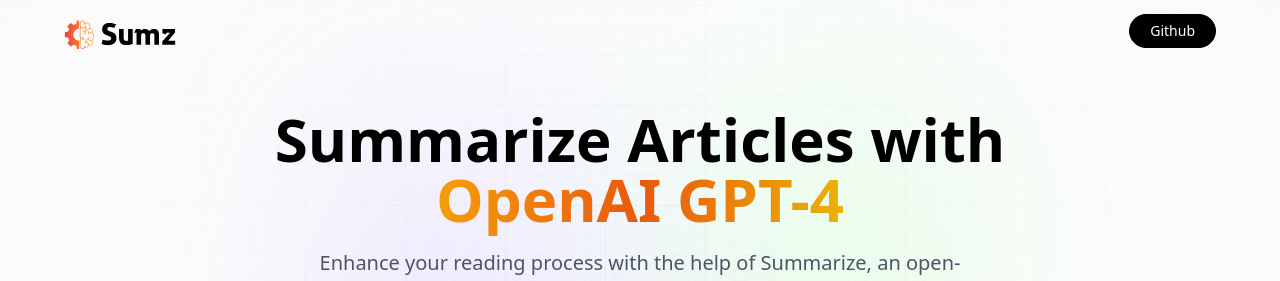
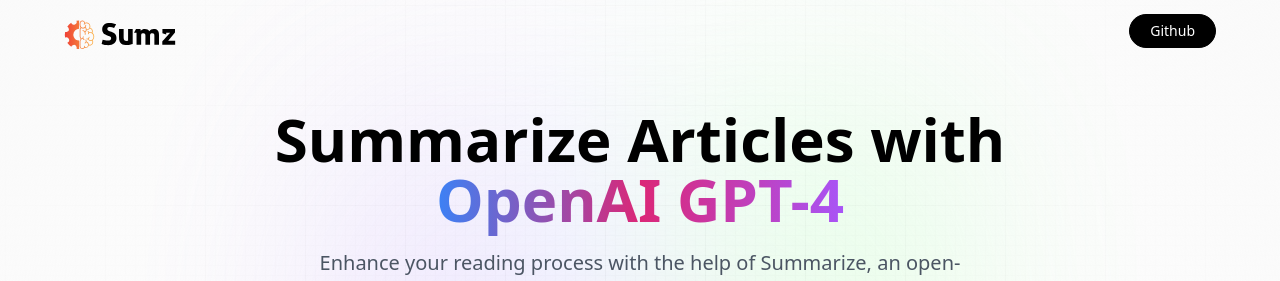
Before and after one commit to PabloCastilloGarita/ai-summarizer, a React (Vite) app: page / in a window 1280 px wide. Shown: the top 281 px of the page. Built offline with nearby package versions, Linux system fonts and the light colour scheme; no server answers; a web font is replaced by a local one.

Commit message:
feat: update color gradient

```diff
--- a/src/App.css
+++ b/src/App.css
@@ -83,8 +83,8 @@
   @apply mt-5 text-5xl font-extrabold leading-[1.15] text-black sm:text-6xl text-center;
 }
 
-.orange_gradient {
-  @apply bg-gradient-to-r from-amber-500 via-orange-600 to-yellow-500 bg-clip-text text-transparent;
+.pink_gradient {
+  @apply bg-gradient-to-r from-blue-500 via-pink-600 to-purple-500 bg-clip-text text-transparent;
 }
 
 .desc {
--- a/src/components/Hero.jsx
+++ b/src/components/Hero.jsx
@@ -19,7 +19,7 @@
 
             <h1 className='head_text'>
                 Summarize Articles with <br className='max-md:hidden' />
-                <span className='orange_gradient'>OpenAI GPT-4</span>
+                <span className='pink_gradient'>OpenAI GPT-4</span>
             </h1>
             <h2 className='desc'>
             Enhance your reading process with the help of Summarize, an open-source article summarizer that simplifies lengthy articles into concise and easily understandable summaries.            </h2>
```
